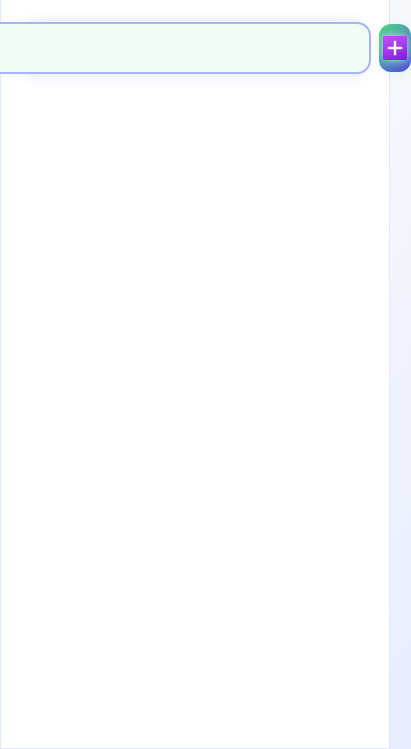
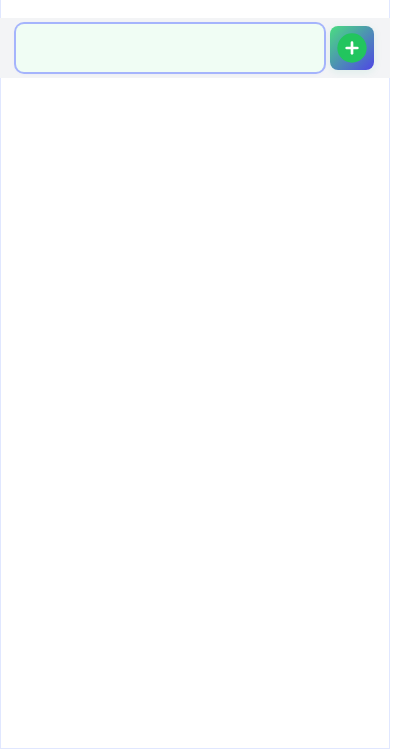
Before and after one commit to KoushikwebDev/TODO-APP_JS, a plain HTML site: page index.html in a window 390 px wide. Shown: the part 95-844 px from the top of the page, 411 px wide, since content can reach past the window. Drawn offline with Linux system fonts and the light colour scheme.

Commit message:
Update add button to use SVG icon and improve input group styling for better layout and usability

```diff
--- a/index.html
+++ b/index.html
@@ -14,8 +14,12 @@
         <h1>ToDo List</h1>
         <div class="input-group">
           <input type="text" id="text-input" autofocus />
-          <button id="add-btn">
-            <img src="images/add.png" alt="addTodo" />
+          <button id="add-btn" aria-label="Add todo">
+            <svg width="32" height="32" viewBox="0 0 48 48" fill="none" xmlns="http://www.w3.org/2000/svg">
+              <circle cx="24" cy="24" r="22" fill="#22c55e"/>
+              <rect x="22" y="14" width="4" height="20" rx="2" fill="#fff"/>
+              <rect x="14" y="22" width="20" height="4" rx="2" fill="#fff"/>
+            </svg>
           </button>
         </div>
         <div class="todos-container">
--- a/style.css
+++ b/style.css
@@ -228,4 +228,29 @@ button {
   .main {
     display: block;
   }
+  .input-group {
+    width: 100vw;
+    border-radius: 0;
+    box-shadow: none;
+    padding: 6px 4vw 6px 4vw;
+    margin-left: -4vw;
+    margin-right: -4vw;
+  }
+  #text-input {
+    width: 100%;
+    min-width: 0;
+    font-size: 17px;
+    border-radius: 8px;
+    padding: 0 10px;
+  }
+  #add-btn {
+    width: 44px;
+    height: 44px;
+    border-radius: 8px;
+    margin-left: 6px;
+  }
+  #add-btn img {
+    width: 26px;
+    height: 26px;
+  }
 }
```
